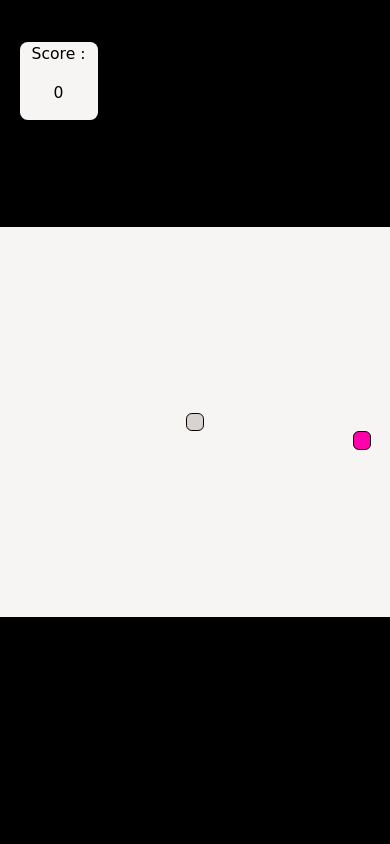
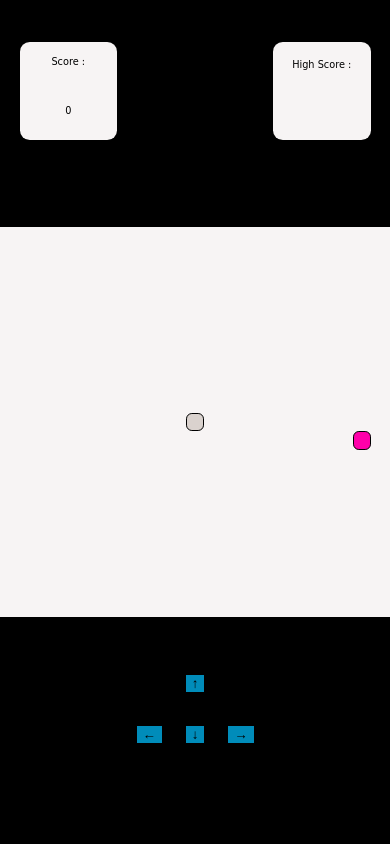
Before and after one commit to alid49263/Snake, a plain HTML site: page index.html in a window 390 px wide. Drawn offline with Linux system fonts and the light colour scheme; a web font is replaced by a local one.

Commit message:
updated mobile view

```diff
--- a/index.css
+++ b/index.css
@@ -14,6 +14,19 @@ body{
     font-family: 'Dela Gothic One', cursive;
     font-size:4vmin;
     top:5%;
+    left:5%;
+    width:20vmin;
+    height: 20vmin;
+    display: grid;
+    place-items: center;
+}
+.highscore{
+    position:absolute;
+    background-color:rgb(247, 244, 244) ;
+    border-radius: 10%;
+    font-family: 'Dela Gothic One', cursive;
+    font-size:2.5vmin;
+    top:55%;
     left:5%;
     width:20vmin;
     height: 20vmin;
@@ -38,3 +51,70 @@ body{
     border:0.25vmin solid black;
     border-radius: 1.5vmin;
 }
+.controller{
+    display:none
+}
+
+@media screen and (max-width: 600px){
+    .highscore{
+        position:absolute;
+        background-color:rgb(247, 244, 244) ;
+        border-radius: 10%;
+        font-family: 'Dela Gothic One', cursive;
+        font-size:2.5vmin;
+        top:5%;
+        left:70%;
+        width:25vmin;
+        height: 25vmin;
+        display: grid;
+        place-items: center;
+    }
+    .score{
+        position:absolute;
+        background-color:rgb(247, 244, 244) ;
+        border-radius: 10%;
+        font-family: 'Dela Gothic One', cursive;
+        font-size:2.5vmin;
+        top:5%;
+        left:5%;
+        width:25vmin;
+        height: 25vmin;
+        display: grid;
+        place-items: center;
+    }
+    .controller{
+        position:absolute;
+        top:80%;
+        height:20vh;
+        width:30vw;
+        display:grid;
+        place-items: center;
+    }
+    #top{
+        border: none;
+        background-color: #008CBA;
+        position:absolute;
+        top:0;
+        left:auto
+    }
+    #bottom{
+        border: none;
+        background-color: #008CBA;
+        position:absolute;
+        top:30%
+    }
+    #left{
+        border: none;
+        background-color: #008CBA;
+        position:absolute;
+        left:0;
+        top:30%
+    }
+    #right{
+        border: none;
+        background-color: #008CBA;
+        position:absolute;
+        right:0;
+        top:30%
+    }
+}
--- a/index.html
+++ b/index.html
@@ -12,6 +12,13 @@
 </head>
 <body>
     <div class="score">Score :<p id="points">0</p></div>
+    <div class="highscore">High Score :<p id="hs">0</p></div>
     <div id="gameboard"></div>
+    <div class="controller">
+        <button id="top">↑</button>
+        <button id="bottom">↓</button>
+        <button id="left">←</button>
+        <button id="right">→</button>
+    </div>
 </body>
 </html>
--- a/index.js
+++ b/index.js
@@ -1,8 +1,15 @@
 import {Snake_Speed as speed,update as updateSnake,draw as drawSnake,snakeHead, intersect} from "./snake.js"
 import {food as drawFood,update as updateFood,Score} from './food.js'
+import {mobileList} from './input.js'
 const gameboard=document.getElementById('gameboard');
 const score=document.getElementById('points')
+const highscore=document.getElementById('hs')
+const top=document.getElementById('top')
+const left=document.getElementById('left')
+const bottom=document.getElementById('bottom')
+const right=document.getElementById('right')
 let gameover=false
+mobileList(top,bottom,left,right)
 setInterval(()=>{
     update()
     draw()
@@ -12,16 +19,23 @@ function update(){
     updateFood()
     score.innerHTML=`${Score}`
     lose()
+    if(Score>localStorage.getItem("highscore")){
+        localStorage.setItem("highscore", Score);
+     }
     if(gameover){
+
         window.location.reload()
         alert("Game Over, Press OK to Restart.")
     }
+
 }
 function draw(){
     gameboard.innerHTML=''
     drawSnake(gameboard);
+
     drawFood(gameboard);
 }
 function lose(){
     gameover=snakeHead()||intersect()
 }
+highscore.innerHTML=localStorage.getItem("highscore")
--- a/input.js
+++ b/input.js
@@ -1,5 +1,23 @@
 let inputDirection={x:0,y:0}
 let lastinput={x:0,y:0}
+export function mobileList(top,bottom,left,rigth){
+    top.addEventListener('click',()=>{
+        if(lastinput.y!==0)return
+        inputDirection={x:0,y:-1}
+    })
+    left.addEventListener('click',()=>{
+        if(lastinput.x!==0)return
+        inputDirection={x:-1,y:0}
+    })
+    bottom.addEventListener('click',()=>{
+        if(lastinput.y!==0)return
+        inputDirection={x:0,y:1}
+    })
+    right.addEventListener('click',()=>{
+        if(lastinput.x!==0)return
+        inputDirection={x:1,y:0}
+    })
+}
 window.addEventListener('keydown',e=>{
     switch(e.key){
         case 'ArrowUp':
```
